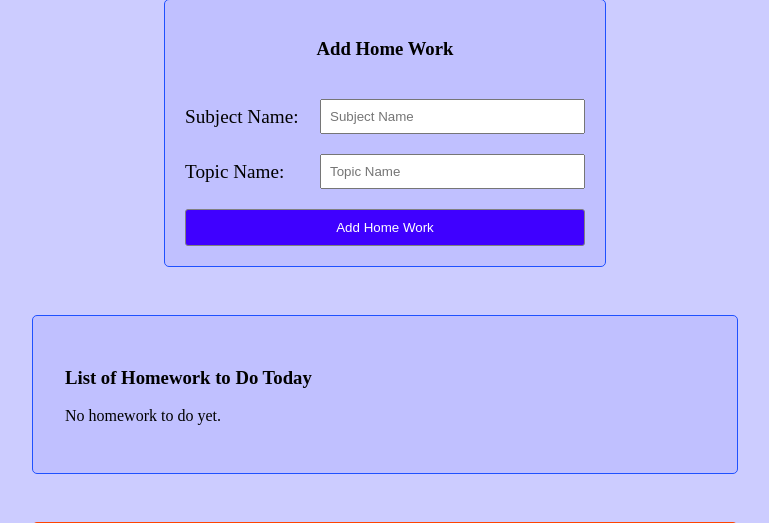
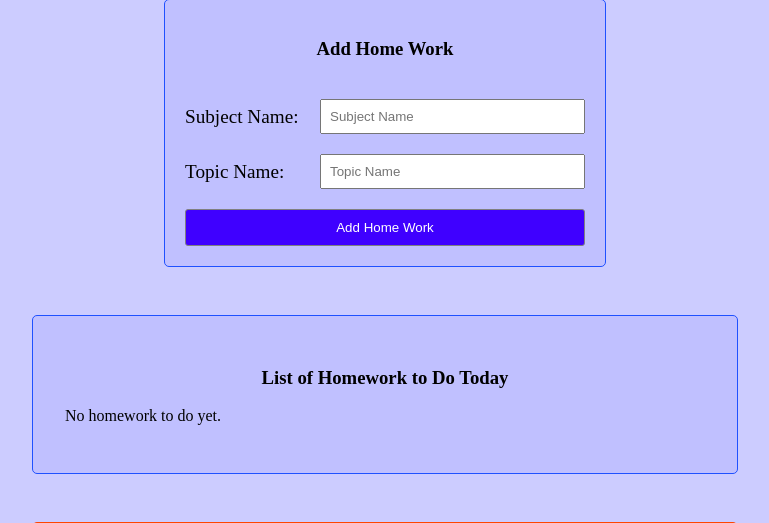
Before and after one commit to csanthoshkumarraju/StudentLearnDailyDjangoFolder, a Django app: template Student_Learn_Daily_Project/Student_Learn_Daily_Project/templates/studenthomework.html in a window 1280 px wide. Shown: the part 217-740 px from the top of the page, without its empty margins (255-1024 px from the left). Run offline with Django 5.2, Linux system fonts and the light colour scheme; the template is opened without the code that fills it: values that come from a table or form of the project are taken from there, others are empty; some libraries are stand-ins or nearby versions; some web fonts are replaced.

Commit message:
fixed student homework headline css

```diff
--- a/Student_Learn_Daily_Project/Student_Learn_Daily_Project/static/studenthomework.css
+++ b/Student_Learn_Daily_Project/Student_Learn_Daily_Project/static/studenthomework.css
@@ -59,6 +59,9 @@
 }
 
 .LHTH {
+    text-align: center;
+}
+.lohwh {
     text-align: center;
 }
 
--- a/Student_Learn_Daily_Project/Student_Learn_Daily_Project/templates/studenthomework.html
+++ b/Student_Learn_Daily_Project/Student_Learn_Daily_Project/templates/studenthomework.html
@@ -29,7 +29,7 @@
     </div>
 
     <div class="list-of-home-work">
-        <h3>List of Homework to Do Today</h3>
+        <h3 class="lohwh">List of Homework to Do Today</h3>
         {% if todos %}
             <table class="list-hw-table">
                 <tr>
```
Also changed, not shown: Student_Learn_Daily_Project/db.sqlite3.
